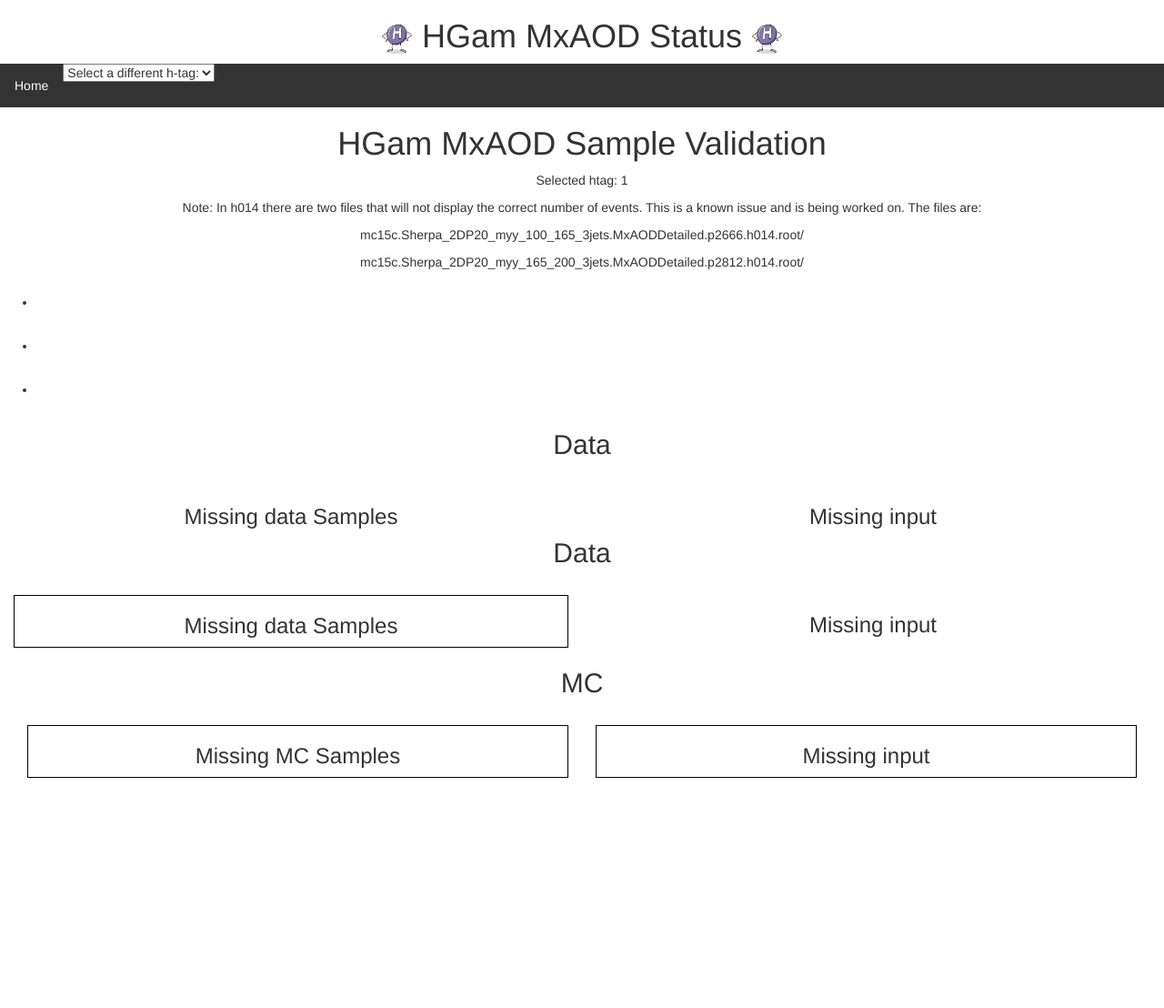
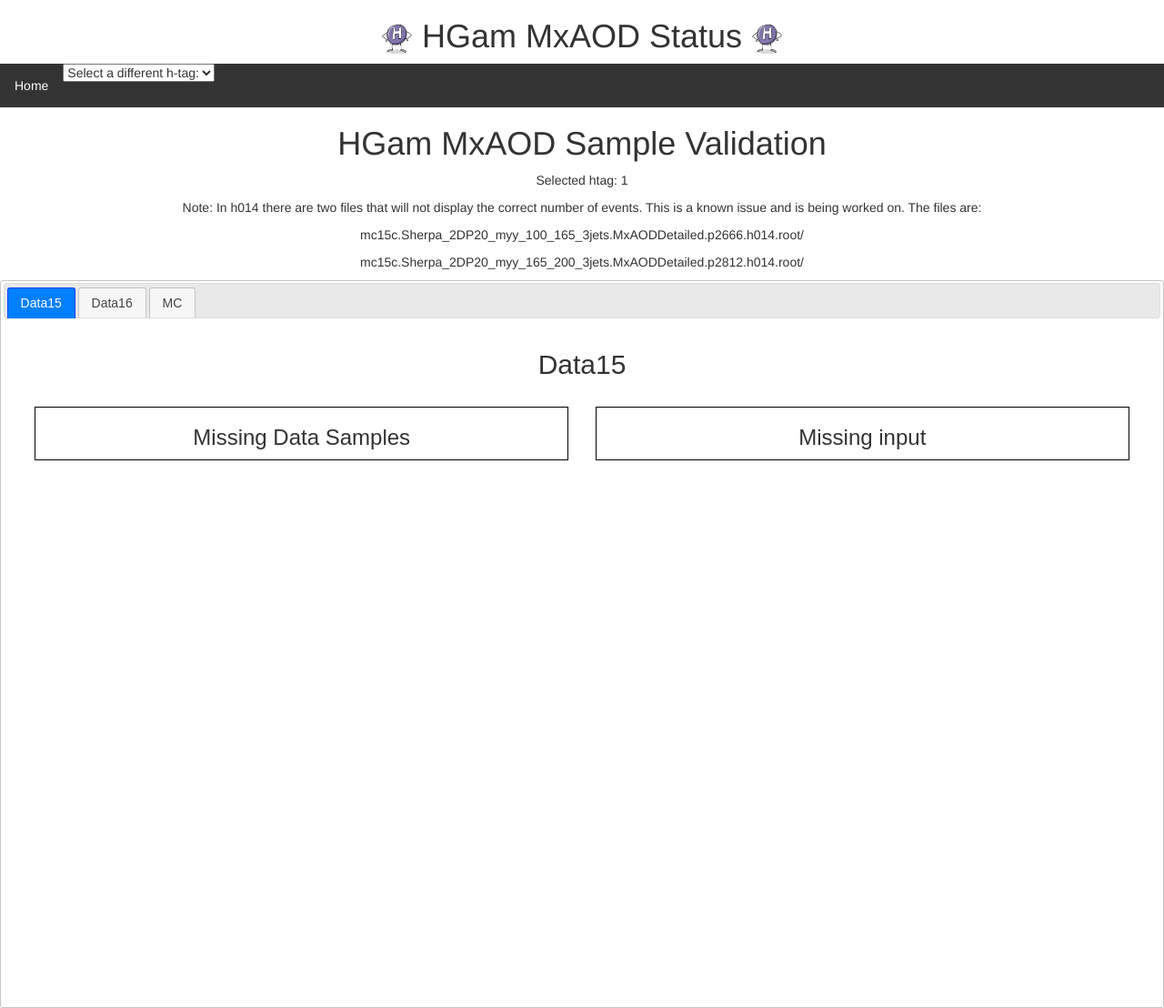
Before and after one commit to Rob-MFn-Fletcher/MxAODStatusPage, a PHP site: page /dataValidation/sampleValidation.php?h=1 in a window 1280 px wide. Shown: the whole page at 91% size. Before the commit the page ends 855 px from the top, so only its background shows below. Run offline with PHP 8.4, Linux system fonts and the light colour scheme; data that the repository does not hold is empty; some libraries are stand-ins or nearby versions.

Commit message:
Tabs working on data validation page

```diff
--- a/css/mystyle.css
+++ b/css/mystyle.css
@@ -31,6 +31,10 @@ li a {
 
 li a:hover {
     background-color: #111;
+}
+
+#tabs {
+    height: 800px;
 }
 
 table {
--- a/dataValidation/NeventsCheck/fillTable.js
+++ b/dataValidation/NeventsCheck/fillTable.js
@@ -1,7 +1,7 @@
 
 function fillTable(data, tableID){
     var header = '<thead><tr>';
-    header += '<th class="col-sm-3">Sample</th> <th class="col-sm-1">AOD AMI</th> <th class="col-sm-1">AOD Bookkeeper</th> <th class="col-sm-1">DAOD AMI</th> <th class="col-sm-1">DAOD Bookkeeper</th> <th class="col-sm-1">Evts Run MxAOD</th> <th class="col-sm-1">Pass Pre Cutflow MxAOD</th> <th class="col-sm-1">IsPassedPre Flag MxAOD</th>';
+    header += '<th class="col-sm-3">Sample/Run Number</th> <th class="col-sm-1">AOD AMI</th> <th class="col-sm-1">AOD Bookkeeper</th> <th class="col-sm-1">DAOD AMI</th> <th class="col-sm-1">DAOD Bookkeeper</th> <th class="col-sm-1">Evts Run MxAOD</th> <th class="col-sm-1">Pass Pre Cutflow MxAOD</th> <th class="col-sm-1">IsPassedPre Flag MxAOD</th>';
     header += '</tr></thead>';
     $(tableID).append(header);
     $(tableID).append('<tbody>');
--- a/dataValidation/sampleValidation.php
+++ b/dataValidation/sampleValidation.php
@@ -14,9 +14,10 @@ Author: Rob Fletcher
       </style>
       <script src="https://ajax.googleapis.com/ajax/libs/jquery/1.12.4/jquery.min.js"></script>
       <script
-          src="http://code.jquery.com/ui/1.12.1/jquery-ui.min.js"
+          src="https://code.jquery.com/ui/1.12.1/jquery-ui.min.js"
           integrity="sha256-VazP97ZCwtekAsvgPBSUwPFKdrwD3unUfSGVYrahUqU="
           crossorigin="anonymous"></script>
+      <link rel="stylesheet" href="https://code.jquery.com/ui/1.12.1/themes/base/jquery-ui.css">
       <link rel="stylesheet" href="https://maxcdn.bootstrapcdn.com/bootstrap/3.3.7/css/bootstrap.min.css" integrity="sha384-BVYiiSIFeK1dGmJRAkycuHAHRg32OmUcww7on3RYdg4Va+PmSTsz/K68vbdEjh4u" crossorigin="anonymous">
 
       <!-- Optional theme -->
@@ -42,32 +43,32 @@ Author: Rob Fletcher
 
 <div id="tabs">
     <ul>
-        <li><a href="data15-container">Data15</a></li>
-        <li><a href="data16-container">Data16</a></li>
-        <li><a href="mc-container">MC</a></li>
+        <li><a href="#data15-container">Data15</a></li>
+        <li><a href="#data16-container">Data16</a></li>
+        <li><a href="#mc-container">MC</a></li>
     </ul>
     <div id="data15-container">
-        <h2>Data</h2>
+        <h2>Data15</h2>
         <div id="data-table-container">
-            <table class="table table-hover" id="data-table" >
+            <table class="table table-hover" id="data15-table" >
             </table>
         </div>
-        <div id="data-missing-samples" class="col-sm-6">
-            <div id="data-missing-samples-content">
-            <h3> Missing data Samples </h3>
+        <div class="col-sm-6 data-missing-samples">
+            <div class="data-missing-samples-content">
+            <h3> Missing Data Samples </h3>
             </div>
         </div>
-        <div id="data-missing-input" class="col-sm-6">
-            <div id="data-missing-input-content">
+        <div class="col-sm-6 data-missing-input">
+            <div class="data-missing-input-content">
             <h3> Missing input</h3>
             </div>
         </div>
     </div>
 
     <div id="data16-container">
-        <h2>Data</h2>
+        <h2>Data16</h2>
         <div class="data-table-container">
-            <table class="table table-hover data-table" >
+            <table class="table table-hover data16-table" >
             </table>
         </div>
         <div class="col-sm-6 data-missing-samples">
@@ -76,7 +77,7 @@ Author: Rob Fletcher
             </div>
         </div>
         <div class="col-sm-6 data-missing-input">
-            <div id="data-missing-input-content">
+            <div class="data-missing-input-content">
             <h3> Missing input</h3>
             </div>
         </div>
```
